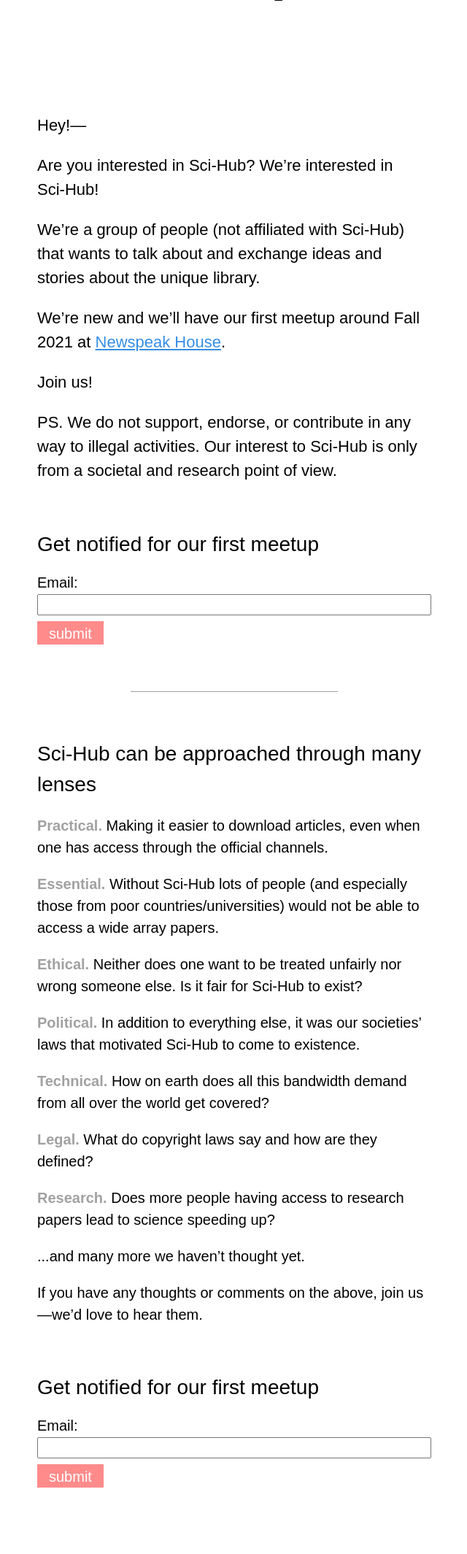
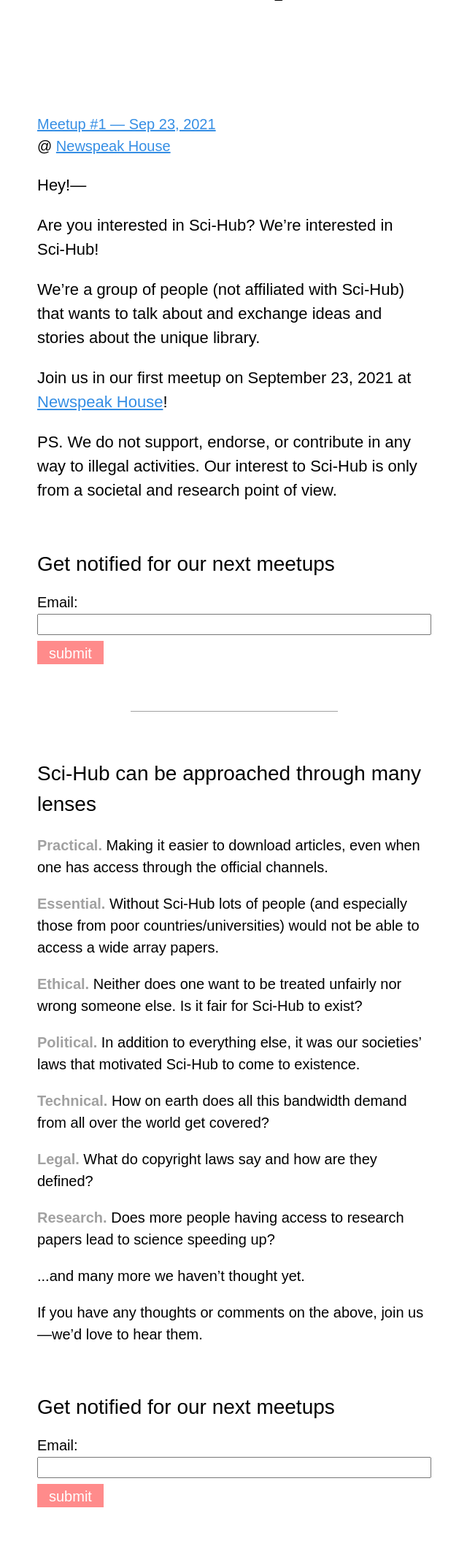
Before and after one commit to sirodoht/cyanblue, a Django app: page / in a window 1280 px wide. Shown: the part 205-2334 px from the top of the page at 73% size, without its empty margins (319-959 px from the left). Before the commit the page ends 2243 px from the top, so only its background shows below. Run offline with Django 3.2, Linux system fonts and the light colour scheme.

Commit message:
split layout from index

```diff
--- a/main/templates/main/index.html
+++ b/main/templates/main/index.html
@@ -1,44 +1,17 @@
+{% extends 'main/layout.html' %}
+
 {% load static %}
 
-<!DOCTYPE html>
-<html lang="en">
-    <head>
-        <meta charset="utf-8">
-        <meta http-equiv="X-UA-Compatible" content="IE=edge">
-        <meta name="viewport" content="width=device-width, initial-scale=1">
-
-        <link rel="stylesheet" href="{% static 'style.css' %}">
-
-        <title>Sci-Hub Meetup London</title>
-
-        <meta name="twitter:card" content="summary">
-        <meta property="og:url" content="https://scihublondon.org/">
-        <meta property="og:title" content="Sci-Hub Meetup London">
-        <meta property="og:description" content="Are you interested in Sci-Hub? We’re interested in Sci-Hub!">
-
-    </head>
-    <body>
-        {% if messages %}
-        <aside>
-            {% for message in messages %}
-            <div {% if message.tags %}class="alert-{{ message.tags }}"{% endif %}>
-                {{ message|safe }}
-            </div>
-            {% endfor %}
-
-            {{ form.non_field_errors }}
-            {% if form.email.errors %}
-                {% for error in form.email.errors %}
-                    <span class="form-error">{{ error|escape }}</span><br>
-                {% endfor %}
-            {% endif %}
-        </aside>
-        {% endif %}
-
+{% block content %}
 
 <h1 class="landing-title">Sci-Hub Meetup London</h1>
 
 <main>
+    <article class="landing-pin">
+        <a href="meetup-1">Meetup #1 — Sep 23, 2021</a>
+        <br>@ <a href="https://www.nwspk.com/">Newspeak House</a>
+    </article>
+
     <article class="landing-intro">
         <p>Hey!—</p>
         <p>
@@ -50,12 +23,10 @@
             wants to talk about and exchange ideas and stories about the
             unique library.
         </p>
+
         <p>
-                    We’re new and we’ll have our first meetup around Fall 2021
-                    at <a href="https://www.nwspk.com/">Newspeak House</a>.
-                </p>
-                <p>
-                    Join us!
+            Join us in our first meetup on September 23, 2021
+            at <a href="https://www.nwspk.com/">Newspeak House</a>!
         </p>
         <p>
             PS. We do not support, endorse, or contribute in any
@@ -117,5 +88,4 @@
 
 </main>
 
-    </body>
-</html>
+{% endblock %}
--- /dev/null
+++ b/main/templates/main/layout.html
@@ -0,0 +1,42 @@
+{% load static %}
+
+<!DOCTYPE html>
+<html lang="en">
+    <head>
+        <meta charset="utf-8">
+        <meta http-equiv="X-UA-Compatible" content="IE=edge">
+        <meta name="viewport" content="width=device-width, initial-scale=1">
+
+        <link rel="stylesheet" href="{% static 'style.css' %}">
+
+        <title>Sci-Hub Meetup London</title>
+
+        <meta name="twitter:card" content="summary">
+        <meta property="og:url" content="https://scihublondon.org/">
+        <meta property="og:title" content="Sci-Hub Meetup London">
+        <meta property="og:description" content="Are you interested in Sci-Hub? We’re interested in Sci-Hub!">
+
+    </head>
+    <body>
+        {% if messages %}
+        <aside>
+            {% for message in messages %}
+            <div {% if message.tags %}class="alert-{{ message.tags }}"{% endif %}>
+                {{ message|safe }}
+            </div>
+            {% endfor %}
+
+            {{ form.non_field_errors }}
+            {% if form.email.errors %}
+                {% for error in form.email.errors %}
+                    <span class="form-error">{{ error|escape }}</span><br>
+                {% endfor %}
+            {% endif %}
+        </aside>
+        {% endif %}
+
+        {% block content %}
+        {% endblock %}
+
+    </body>
+</html>
--- a/main/templates/partials/subscribe.html
+++ b/main/templates/partials/subscribe.html
@@ -1,6 +1,6 @@
 <div class="subscription">
-    <h2>Get notified for our first meetup</h2>
-    <form method="post">
+    <h2>Get notified for our next meetups</h2>
+    <form method="post" action="{% url 'index' %}">
         <label for="email">Email:</label>
         <input type="email" id="email" name="email">
         {% csrf_token %}
```
Lines whose indentation alone changed are shown as unchanged.
